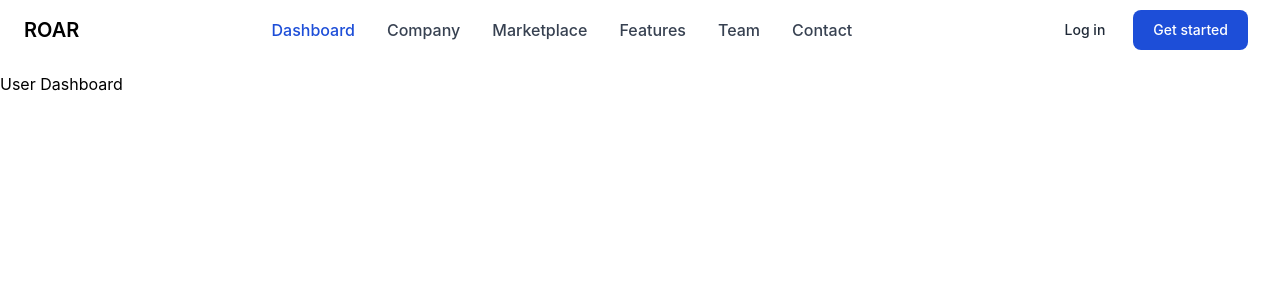
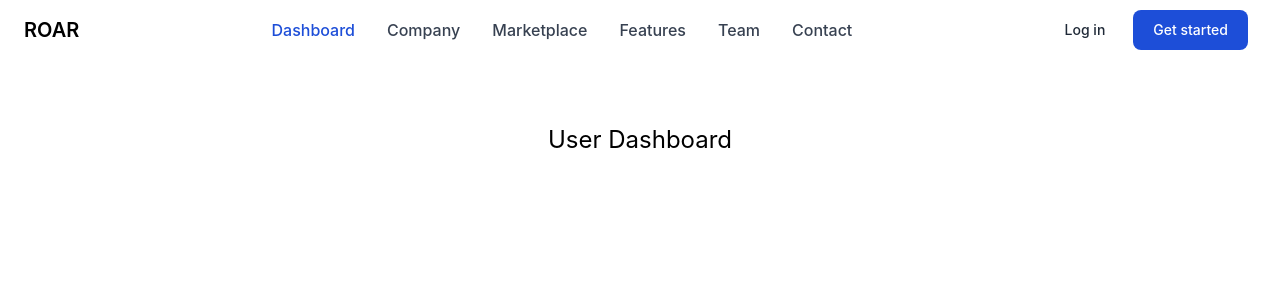
Before and after one commit to tomaszbawor/Roar, a Nuxt app: page /dashboard in a window 1280 px wide. Shown: the top 300 px of the page. Built offline with nearby package versions, Linux system fonts and the light colour scheme; no server answers.

Commit message:
Small changes

```diff
--- a/layouts/default.vue
+++ b/layouts/default.vue
@@ -1,9 +1,7 @@
 <template>
   <div class="h-screen">
     <LayoutNavBar />
-    <div
-      class="flex flex-wrap justify-between items-center mx-auto max-w-screen-xl"
-    >
+    <div class="mx-auto max-w-screen-xl px-8 pt-16">
       <slot />
     </div>
   </div>
--- a/pages/dashboard.vue
+++ b/pages/dashboard.vue
@@ -10,7 +10,10 @@ import auth from "~/middleware/auth";
 const data = useState("user").value;
 </script>
 <template>
-  <h1>User Dashboard</h1>
+  <div class="flex justify-center">
+    <h1 class="text-2xl pb-8">User Dashboard</h1>
+  </div>
+
   <pre>
     {{ JSON.stringify(data, null, 2) }}
   </pre>
--- a/pages/index.vue
+++ b/pages/index.vue
@@ -1,4 +1,3 @@
-<script setup lang="ts"></script>
 <template>
-  <div>Welcom to main page</div>
+  <div>Welcome to main page</div>
 </template>
```
